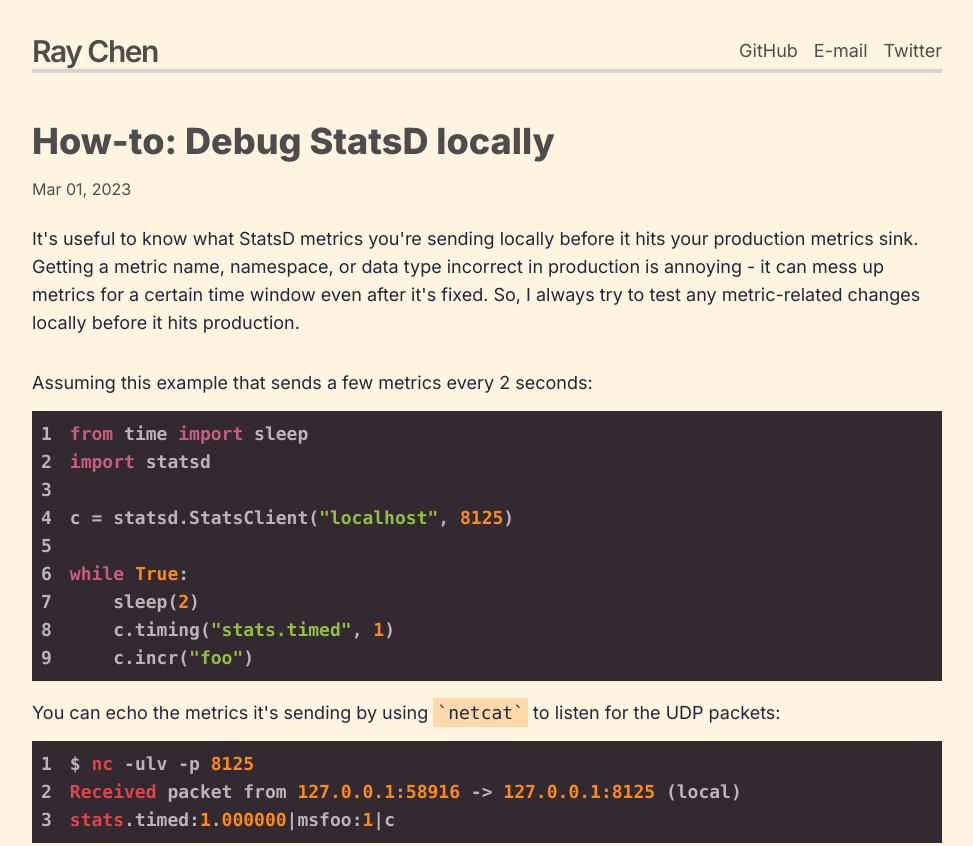
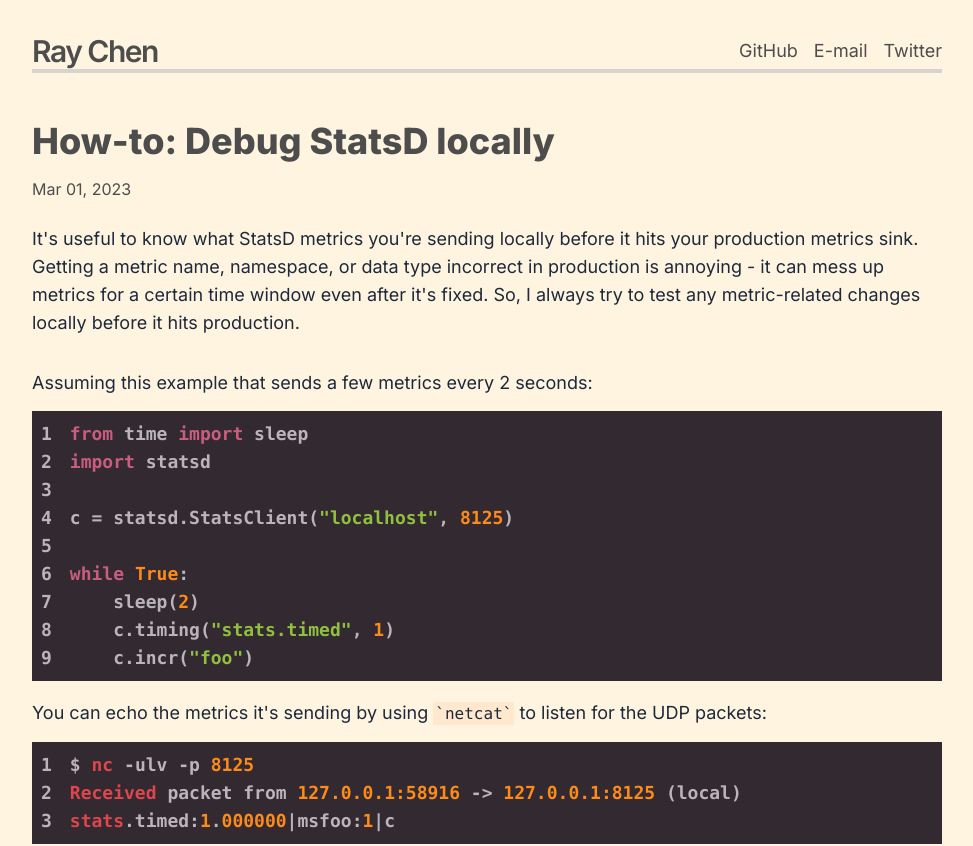
Before and after one commit to half0wl/raychen.io, a Next.js app: page /blog/how-to-debug-statsd-locally in a window 1280 px wide. Shown: the top 846 px of the page, without its empty margins (153-1126 px from the left). Built offline with nearby package versions, Linux system fonts and the light colour scheme.

Commit message:
re-style inline code

```diff
--- a/src/styles/globals.css
+++ b/src/styles/globals.css
@@ -24,15 +24,10 @@ a:hover {
 }
 
 :not(pre) > code {
-  background-color: #fed7aa;
-  padding: 4px;
+  background-color: #ffe8ce;
+  padding: 2px;
+  font-size: 1rem;
 }
-
-/* article ul { */
-  /* list-style: square; */
-  /* margin-top: -1em; */
-  /* margin-bottom: 1em; */
-/* } */
 
 @tailwind base;
 @tailwind components;
```
